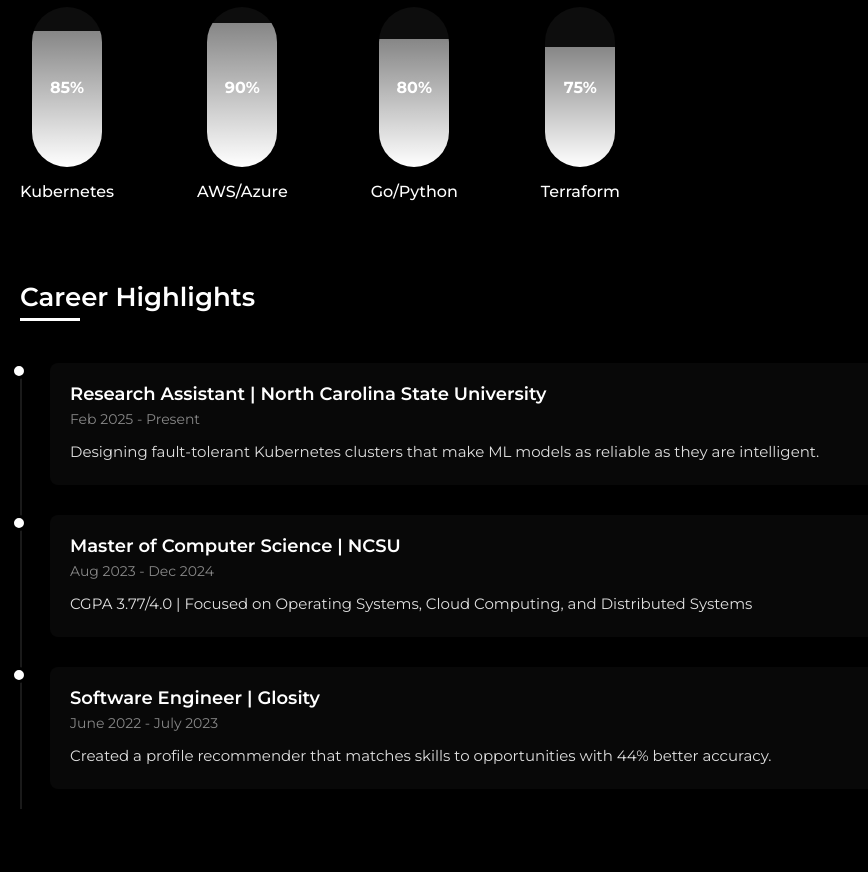
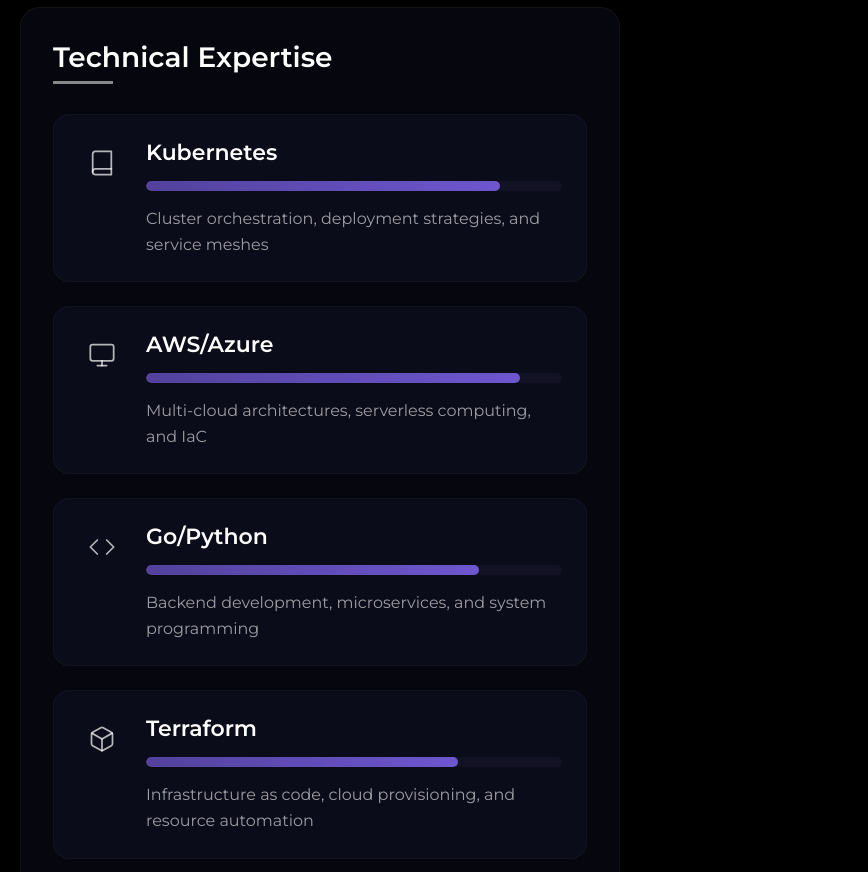
Before and after one commit to Prabhudatta3004/Portfolio_2.0, a plain HTML site: page about.html in a window 1280 px wide. Shown: the part 1100-1972 px from the top of the page, without its empty margins (0-868 px from the left). Drawn offline with Linux system fonts and the light colour scheme.

Commit message:
Fixed about section

```diff
--- a/about.html
+++ b/about.html
@@ -8,6 +8,7 @@
     <link rel="stylesheet" href="assets/css/style.css">
     <link rel="stylesheet" href="assets/css/cosmic.css">
     <link rel="stylesheet" href="assets/css/responsive.css">
+    <link rel="stylesheet" href="assets/css/expertise.css">
     <link rel="preconnect" href="https://fonts.googleapis.com">
     <link rel="preconnect" href="https://fonts.gstatic.com" crossorigin>
     <link href="https://fonts.googleapis.com/css2?family=Montserrat:wght@300;400;500;600;700&display=swap"
@@ -128,34 +129,99 @@
                             seamlessly across multiple clouds. Think of it as teaching AI to be cloud-agnostic—able to
                             work from any digital environment without missing a beat.</p>
                     </div>
-                    <div class="expertise-grid">
-                        <div class="expertise-item">
-                            <div class="expertise-meter">
-                                <div class="expertise-fill" style="height: 85%"></div>
+
+                    <!-- NEW EXPERTISE SECTION -->
+                    <div class="expertise-section">
+                        <h3 class="about-heading">Technical Expertise</h3>
+
+                        <div class="expertise-container">
+                            <div class="expertise-card">
+                                <div class="expertise-icon">
+                                    <svg xmlns="http://www.w3.org/2000/svg" width="28" height="28" viewBox="0 0 24 24"
+                                        fill="none" stroke="currentColor" stroke-width="1.5" stroke-linecap="round"
+                                        stroke-linejoin="round">
+                                        <path d="M4 19.5A2.5 2.5 0 0 1 6.5 17H20"></path>
+                                        <path d="M6.5 2H20v20H6.5A2.5 2.5 0 0 1 4 19.5v-15A2.5 2.5 0 0 1 6.5 2z"></path>
+                                    </svg>
+                                </div>
+                                <div class="expertise-details">
+                                    <h4>Kubernetes</h4>
+                                    <div class="expertise-bar">
+                                        <div class="expertise-progress" style="width: 85%">
                                             <span class="expertise-percentage">85%</span>
                                         </div>
-                            <span class="expertise-label">Kubernetes</span>
                                     </div>
-                        <div class="expertise-item">
-                            <div class="expertise-meter">
-                                <div class="expertise-fill" style="height: 90%"></div>
+                                    <p class="expertise-description">Cluster orchestration, deployment strategies, and
+                                        service meshes</p>
+                                </div>
+                            </div>
+
+                            <div class="expertise-card">
+                                <div class="expertise-icon">
+                                    <svg xmlns="http://www.w3.org/2000/svg" width="28" height="28" viewBox="0 0 24 24"
+                                        fill="none" stroke="currentColor" stroke-width="1.5" stroke-linecap="round"
+                                        stroke-linejoin="round">
+                                        <rect x="2" y="3" width="20" height="14" rx="2" ry="2"></rect>
+                                        <line x1="8" y1="21" x2="16" y2="21"></line>
+                                        <line x1="12" y1="17" x2="12" y2="21"></line>
+                                    </svg>
+                                </div>
+                                <div class="expertise-details">
+                                    <h4>AWS/Azure</h4>
+                                    <div class="expertise-bar">
+                                        <div class="expertise-progress" style="width: 90%">
                                             <span class="expertise-percentage">90%</span>
                                         </div>
-                            <span class="expertise-label">AWS/Azure</span>
                                     </div>
-                        <div class="expertise-item">
-                            <div class="expertise-meter">
-                                <div class="expertise-fill" style="height: 80%"></div>
+                                    <p class="expertise-description">Multi-cloud architectures, serverless computing,
+                                        and IaC</p>
+                                </div>
+                            </div>
+
+                            <div class="expertise-card">
+                                <div class="expertise-icon">
+                                    <svg xmlns="http://www.w3.org/2000/svg" width="28" height="28" viewBox="0 0 24 24"
+                                        fill="none" stroke="currentColor" stroke-width="1.5" stroke-linecap="round"
+                                        stroke-linejoin="round">
+                                        <polyline points="16 18 22 12 16 6"></polyline>
+                                        <polyline points="8 6 2 12 8 18"></polyline>
+                                    </svg>
+                                </div>
+                                <div class="expertise-details">
+                                    <h4>Go/Python</h4>
+                                    <div class="expertise-bar">
+                                        <div class="expertise-progress" style="width: 80%">
                                             <span class="expertise-percentage">80%</span>
                                         </div>
-                            <span class="expertise-label">Go/Python</span>
                                     </div>
-                        <div class="expertise-item">
-                            <div class="expertise-meter">
-                                <div class="expertise-fill" style="height: 75%"></div>
+                                    <p class="expertise-description">Backend development, microservices, and system
+                                        programming</p>
+                                </div>
+                            </div>
+
+                            <div class="expertise-card">
+                                <div class="expertise-icon">
+                                    <svg xmlns="http://www.w3.org/2000/svg" width="28" height="28" viewBox="0 0 24 24"
+                                        fill="none" stroke="currentColor" stroke-width="1.5" stroke-linecap="round"
+                                        stroke-linejoin="round">
+                                        <path
+                                            d="M21 16V8a2 2 0 0 0-1-1.73l-7-4a2 2 0 0 0-2 0l-7 4A2 2 0 0 0 3 8v8a2 2 0 0 0 1 1.73l7 4a2 2 0 0 0 2 0l7-4A2 2 0 0 0 21 16z">
+                                        </path>
+                                        <polyline points="3.27 6.96 12 12.01 20.73 6.96"></polyline>
+                                        <line x1="12" y1="22.08" x2="12" y2="12"></line>
+                                    </svg>
+                                </div>
+                                <div class="expertise-details">
+                                    <h4>Terraform</h4>
+                                    <div class="expertise-bar">
+                                        <div class="expertise-progress" style="width: 75%">
                                             <span class="expertise-percentage">75%</span>
                                         </div>
-                            <span class="expertise-label">Terraform</span>
+                                    </div>
+                                    <p class="expertise-description">Infrastructure as code, cloud provisioning, and
+                                        resource automation</p>
+                                </div>
+                            </div>
                         </div>
                     </div>
 
--- /dev/null
+++ b/assets/css/expertise.css
@@ -0,0 +1,159 @@
+/* Expertise Section Styles */
+.expertise-section {
+    background: rgba(9, 10, 20, 0.7);
+    border-radius: 20px;
+    padding: 32px;
+    margin: 40px 0;
+    border: 1px solid rgba(255, 255, 255, 0.05);
+    box-shadow: 0 10px 25px rgba(0, 0, 0, 0.2);
+}
+
+.expertise-section .about-heading {
+    color: #fff;
+    font-size: 28px;
+    margin-bottom: 30px;
+    position: relative;
+    padding-bottom: 10px;
+}
+
+.expertise-section .about-heading:after {
+    content: '';
+    position: absolute;
+    left: 0;
+    bottom: 0;
+    width: 60px;
+    height: 3px;
+    background: var(--accent, #6e56cf);
+}
+
+.expertise-container {
+    display: flex;
+    flex-direction: column;
+    gap: 24px;
+}
+
+.expertise-card {
+    display: flex;
+    gap: 20px;
+    background: rgba(14, 15, 30, 0.7);
+    border-radius: 16px;
+    padding: 24px;
+    border: 1px solid rgba(255, 255, 255, 0.03);
+    transition: all 0.3s ease;
+}
+
+.expertise-card:hover {
+    transform: translateY(-3px);
+    box-shadow: 0 10px 20px rgba(0, 0, 0, 0.15);
+    border-color: rgba(255, 255, 255, 0.08);
+}
+
+.expertise-icon {
+    display: flex;
+    align-items: center;
+    justify-content: center;
+    width: 48px;
+    height: 48px;
+    color: rgba(255, 255, 255, 0.7);
+}
+
+.expertise-details {
+    flex: 1;
+}
+
+.expertise-details h4 {
+    font-size: 22px;
+    font-weight: 600;
+    margin: 0 0 15px 0;
+    color: #fff;
+}
+
+.expertise-bar {
+    height: 10px;
+    background: rgba(20, 20, 40, 0.8);
+    border-radius: 5px;
+    overflow: hidden;
+    margin-bottom: 15px;
+    position: relative;
+}
+
+.expertise-progress {
+    height: 100%;
+    background: linear-gradient(90deg, rgba(110, 86, 207, 0.7), #6e56cf);
+    border-radius: 5px;
+    position: relative;
+    transition: width 1.2s cubic-bezier(0.19, 1, 0.22, 1);
+    display: flex;
+    align-items: center;
+    justify-content: flex-end;
+}
+
+.expertise-percentage {
+    position: absolute;
+    right: 0;
+    top: -28px;
+    font-size: 18px;
+    font-weight: 600;
+    color: white;
+}
+
+.expertise-description {
+    font-size: 16px;
+    color: rgba(255, 255, 255, 0.6);
+    line-height: 1.6;
+    margin: 0;
+}
+
+/* Animation */
+.expertise-card {
+    opacity: 0;
+    transform: translateY(20px);
+    animation: fadeInUp 0.7s forwards cubic-bezier(0.19, 1, 0.22, 1);
+}
+
+.expertise-card:nth-child(1) {
+    animation-delay: 0.1s;
+}
+
+.expertise-card:nth-child(2) {
+    animation-delay: 0.2s;
+}
+
+.expertise-card:nth-child(3) {
+    animation-delay: 0.3s;
+}
+
+.expertise-card:nth-child(4) {
+    animation-delay: 0.4s;
+}
+
+@keyframes fadeInUp {
+    to {
+        opacity: 1;
+        transform: translateY(0);
+    }
+}
+
+/* Responsive adjustments */
+@media (max-width: 768px) {
+    .expertise-section {
+        padding: 25px 20px;
+    }
+
+    .expertise-card {
+        padding: 20px;
+    }
+
+    .expertise-details h4 {
+        font-size: 20px;
+    }
+
+    .expertise-percentage {
+        font-size: 16px;
+        top: -25px;
+    }
+
+    .expertise-description {
+        font-size: 14px;
+    }
+}
```
Lines whose indentation alone changed are shown as unchanged.
